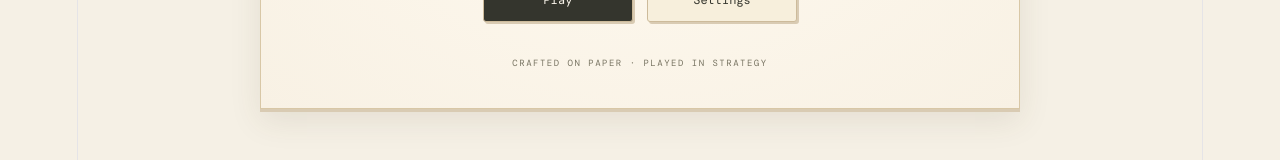
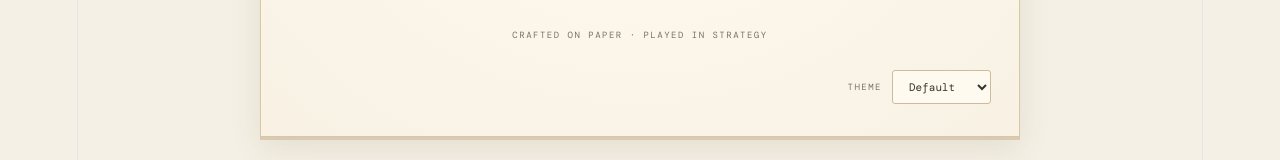
Before and after one commit to alrikkk/Paper-Chess, a React (Vite) app: page / in a window 1280 px wide. Shown: the part 576-736 px from the top of the page. Built offline with nearby package versions, Linux system fonts and the light colour scheme.

Commit message:
feat: Added theme dropdown

```diff
--- a/src/App.css
+++ b/src/App.css
@@ -1087,3 +1087,30 @@ input[type='range'] {
     font-size: 11px;
   }
 }
+
+/* Title screen theme selector */
+.theme-selector {
+  align-self: flex-end;
+  display: flex;
+  align-items: center;
+  gap: 10px;
+  margin-top: 22px;
+}
+
+.theme-selector label {
+  font-family: 'DM Mono', monospace;
+  font-size: 9px;
+  letter-spacing: 1.5px;
+  color: #777361;
+}
+
+.theme-selector select {
+  padding: 8px 12px;
+  border: 1px solid #cdbb9b;
+  border-radius: 3px;
+  background: #fffaf0;
+  color: #34352d;
+  font-family: 'DM Mono', monospace;
+  font-size: 11px;
+  cursor: pointer;
+}
--- a/src/App.tsx
+++ b/src/App.tsx
@@ -11,6 +11,7 @@ function App() {
   const [screen, setScreen] = useState<Screen>('title')
 
   const [gameMode, setGameMode] = useState<'two-player' | 'bot'>('two-player')
+  const [theme, setTheme] = useState<'default' | 'brainrot'>('default')
   const [playerColor, setPlayerColor] = useState<'w' | 'b'>('w')
   const [difficulty, setDifficulty] = useState<'easy' | 'medium' | 'hard'>('easy')
   const [botThinking, setBotThinking] = useState(false)
@@ -343,6 +344,21 @@ function App() {
           <p className="title-footer">
             CRAFTED ON PAPER · PLAYED IN STRATEGY
           </p>
+
+          <div className="theme-selector">
+            <label htmlFor="theme-select">THEME</label>
+
+            <select
+              id="theme-select"
+              value={theme}
+              onChange={(event) =>
+                setTheme(event.target.value as 'default' | 'brainrot')
+              }
+            >
+              <option value="default">Default</option>
+              <option value="brainrot">Brainrot</option>
+            </select>
+          </div>
         </div>
       </main>
     )
```
